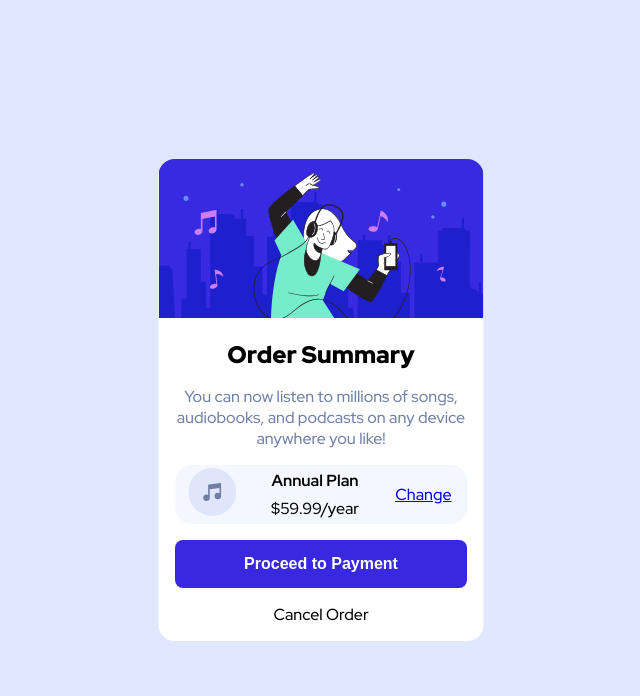
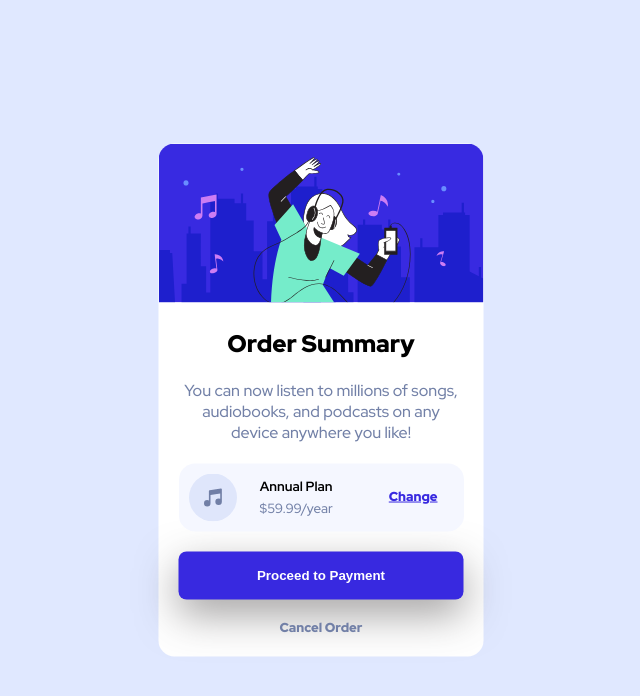
Before and after one commit to T-Bax/order-summary-component-main, a plain HTML site: page index.html in a window 1280 px wide. Shown: the whole page, without its empty margins (319-959 px from the left). Drawn offline with Linux system fonts and the light colour scheme.

Commit message:
Arranging with Css

```diff
--- a/index.html
+++ b/index.html
@@ -16,30 +16,39 @@
 <body>
   <main class="order_summary">
     <img id="hero_image" src="images/illustration-hero.svg", alt="Hero Image - Dancing Person">
+    <div class="order_summary_detail_container">
       <h1>Order Summary</h1>
       <p>You can now listen to millions of songs, audiobooks, and podcasts on any
         device anywhere you like!
       </p>
         <div class="order_summary_details">
-        <table>
+
+          <ul>
+            <li><img src="images/icon-music.svg", alt="Music Icon"></li>
+            <li><table >
               <tr>
-            <td rowspan="2"><img src="images/icon-music.svg", alt="Music Icon"></td>
                 <th>Annual Plan</th>
-            <td rowspan="2"><a href=#>Change</a></td>
               </tr>
               <tr>
                 <td>$59.99/year</td>
               </tr>
-
-        </table>
-      </div>
+            </table></li>
+            <li style="float:right"><a href=#>Change</a></li>
+          </ul>
 
 
 
+
+
+        </div>
+
     <ul>
       <li><button id="proceed">Proceed to Payment</button></li>
-      <li>Cancel Order</li>
+      <li><a href=#>Cancel Order</a></li>
     </ul>
+
+    </div>
+
 
 
   </main>
--- a/styles/scss/base/_global.scss
+++ b/styles/scss/base/_global.scss
@@ -1,4 +1,5 @@
 body{
     font-family: var(--ff-primary);
     background-color: var(--clr-primary-paleblue);
+
 }
--- a/styles/scss/components/_order_summary.scss
+++ b/styles/scss/components/_order_summary.scss
@@ -1,7 +1,4 @@
 .order_summary{
-
-
-
     width: 325px;
     border-radius: 1rem;
     background-color: white;
@@ -17,59 +14,100 @@
         width: 100%;
         border-top-left-radius: 1rem;
         border-top-right-radius: 1rem;
+    }
+
+
+    .order_summary_detail_container{
+        position: relative;
+        box-sizing: border-box;
+        margin: 20px;
 
 
     }
+
     h1{
         font-size: x-large;
         font-weight: 900;
         text-align: center;
     }
     p{
+        padding: 5px;
         color: var(--clr-neutral-desaturatedblue);
         text-align: center;
         font-weight: 500;
     }
 
-
-    .order_summary_details{
-        position: relative;
-        left:50%;
-        right: 50%;
-        width: 90%;
-        transform: translate(-50%);
-        border-radius: 1rem;
-        background-color: var(--clr-neutral-verypaleblue);
-
-        table{
-
-            height: 100%;
-            text-align: center;
-            width: 100%;
-
-        }
-
-    }
     ul{
+        list-style-type: none;
+        margin: 0;
+        padding: 0;
+        margin-top: 20px;
         text-align: center;
-        list-style: none;
-        padding: 0px;
-        position: relative;
-        left:50%;
-        right: 50%;
-        width: 90%;
-        transform: translate(-50%);
 
     }
 
-    li{
+    a{
+        text-decoration: none;
+        font-size: small;
+        font-weight: 900;
+        color: var(--clr-neutral-desaturatedblue);
+    }
 
+    .order_summary_details{
+        box-sizing: border-box;
+        padding: 10px;
         position: relative;
         left:50%;
         right: 50%;
         width: 100%;
         transform: translate(-50%);
+        border-radius: 1rem;
+        background-color: var(--clr-neutral-verypaleblue);
+
+        ul{
+            list-style-type: none;
+            margin: 0;
+            padding: 0;
+            overflow: hidden;
+            vertical-align: middle;
+        }
+        li{
+            float: left;
+        }
+        li a {
+            display: block;
+            text-align: center;
+            padding: 14px 16px;
+            color: var(--clr-primary-brightblue);
+            text-decoration: underline;
+          }
+        li img{
+            display: block;
+            text-align: center;
+
+        }
+
+
+        table{
+            display: inline;
+            height: 50%;
+            text-align: center;
+            width: 100%;
+            overflow: hidden;
+            font-size: smaller;
+            position: relative;
+            top: 0px;
+            vertical-align: top;
+            margin-left: 20px;
+
+        }
+        td{
+            color: var(--clr-neutral-desaturatedblue);
+        }
+
+
     }
+
 
     button#proceed{
         background-color: var(--clr-primary-brightblue);
@@ -80,9 +118,10 @@
         width: 100%;
         height: 3rem;
         margin-bottom: 1rem;
-        font-size: 1rem;
+        font-size: smaller;
         font-weight: 700;
-            }
+        box-shadow: 0px 15px 40px rgba(71, 68, 68, 0.5);
+        }
 
 
 }
```
Also changed, not shown: styles/css/main.css, 1 other file. Lines whose indentation alone changed are shown as unchanged.
